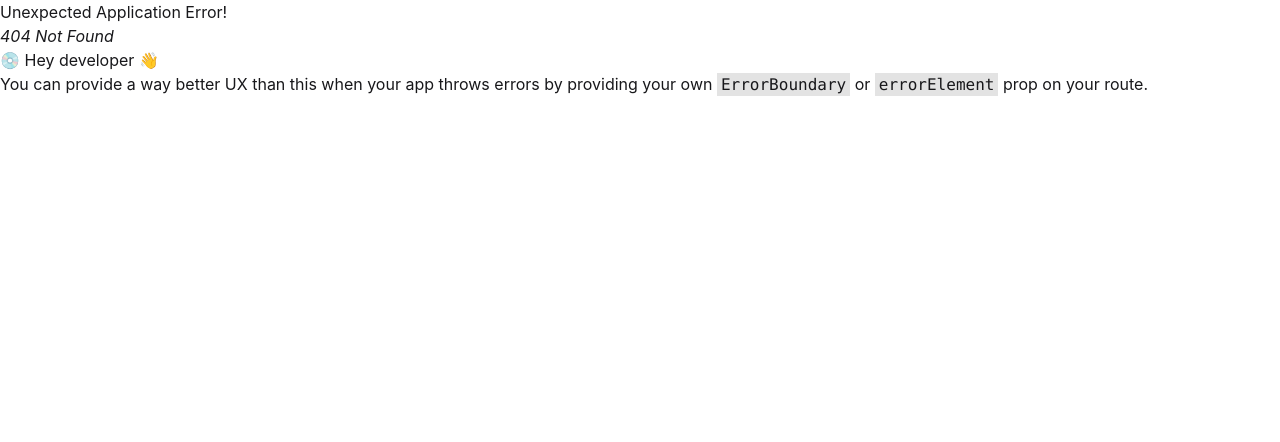
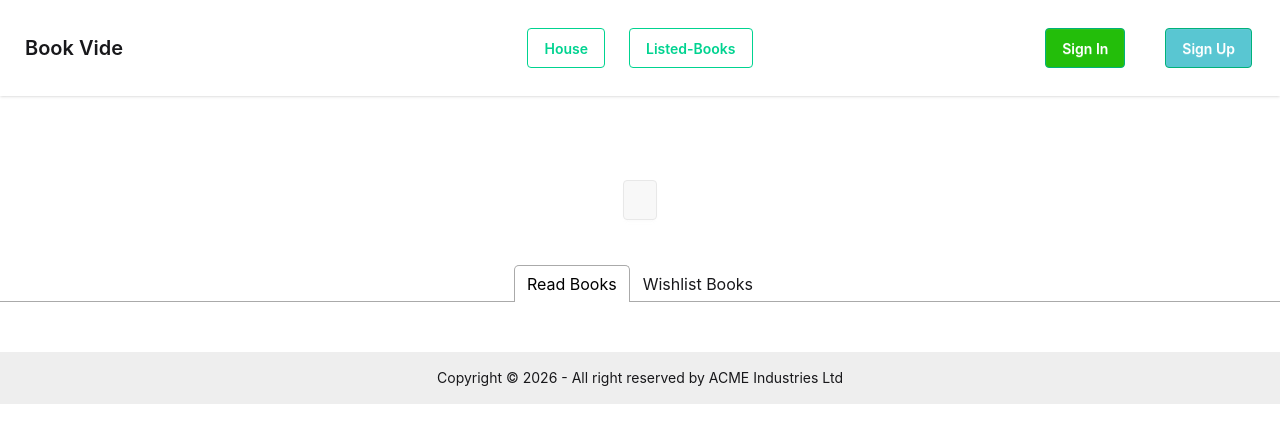
Before and after one commit to minajarifa/module-14, a React (Vite) app: page /Listed-Books in a window 1280 px wide. Before the commit this address had no page. Shown: the top 442 px of the page. Built offline with nearby package versions, Linux system fonts and the light colour scheme.

Commit message:
added login and register pages

```diff
--- a/package.json
+++ b/package.json
@@ -16,6 +16,7 @@
     "react-icons": "^5.6.0",
     "react-router": "^7.13.1",
     "react-router-dom": "^7.13.1",
+    "react-tabs": "^6.1.0",
     "recharts": "^3.8.0",
     "tailwindcss": "^4.2.1"
   },
--- a/src/Components/Book.jsx
+++ b/src/Components/Book.jsx
@@ -1,6 +1,6 @@
 import { CiStar } from "react-icons/ci";
 import { Link } from "react-router";
-export default function Book({ bookData }) {
+export default function Book({ bookData ,handleSort}) {
   const {
     image,
     author,
@@ -11,8 +11,10 @@ export default function Book({ bookData }) {
     rating,
     // review,
     tags,
+    // totalPages
   } = bookData;
   console.log(bookData);
+  // handleSort(bookName)
   return (
     <>
       <Link to={`/BookDetails/${bookId}`}>
--- a/src/Components/ReadList/ReadList.jsx
+++ b/src/Components/ReadList/ReadList.jsx
@@ -1,7 +1,26 @@
+import { useEffect, useState } from "react";
+import { getStoredBook } from "../../utility/addToDb";
+import Book from "../Book";
 
+export default function ReadList({ data,handleSort }) {
+  const [read, setRead] = useState([]);
 
-export default function ReadList() {
+  useEffect(() => {
+    const storedBookData = getStoredBook();
+    const convertedStoreBookData = storedBookData.map((id) => parseInt(id));
+
+    const myReadList = data.filter((book) =>
+      convertedStoreBookData.includes(book.bookId)
+    );
+
+    setRead(myReadList);
+  }, [data]);
+
   return (
-    <div>ReadList</div>
-  )
+    <div className="grid lg:grid-cols-3">
+      {read.map((bookData) => (
+        <Book key={bookData?.bookId} bookData={bookData} handleSort={handleSort}></Book>
+      ))}
+    </div>
+  );
 }
--- a/src/Layout/Header/Header.jsx
+++ b/src/Layout/Header/Header.jsx
@@ -5,6 +5,9 @@ export default function Header() {
     <>
       <NavLink className={`m-3  `} to={`/`}>
         <button className="btn btn-outline btn-success">House</button>
+      </NavLink>
+      <NavLink className={`m-3  `} to={`/Listed-Books`}>
+        <button className="btn btn-outline btn-success">Listed-Books</button>
       </NavLink>
     </>
   );
@@ -42,12 +45,18 @@ export default function Header() {
           <ul className="menu menu-horizontal px-1">{navLinks}</ul>
         </div>
         <div className="navbar-end ">
-          <button className="btn btn-active btn-success bg-[#23BE0A] text-white m-5">
+          <Link
+            to={`/Login`}
+            className="btn btn-active btn-success bg-[#23BE0A] text-white m-5"
+          >
             Sign In
-          </button>
-          <button className="btn btn-active btn-success bg-[#59C6D2] text-white m-5">
+          </Link>
+          <Link
+            to={`/Register`}
+            className="btn btn-active btn-success bg-[#59C6D2] text-white m-5"
+          >
             Sign Up
-          </button>
+          </Link>
         </div>
       </div>
     </div>
--- a/src/Pages/ListedBooks/ListedBooks.jsx
+++ b/src/Pages/ListedBooks/ListedBooks.jsx
@@ -1,7 +1,42 @@
+import { useLoaderData } from "react-router";
+import ReadList from "../../Components/ReadList/ReadList";
+import WishList from "../../Components/WishList/WishList";
+import { Tab, Tabs, TabList, TabPanel } from "react-tabs";
+import "react-tabs/style/react-tabs.css";
+import { useState } from "react";
+export default function ListedBooks() {
+  const data = useLoaderData();
+  const [sort,setSort]=useState("")
+  const handleSort =(type)=>{
+setSort(type)
+  }
+  return (
+    <div className="text-center">
+      <details className="dropdown my-10">
+        <summary className="btn m-1">{sort?sort:""}</summary>
+        <ul className="menu dropdown-content bg-base-100 rounded-box z-1 w-52 p-2 shadow-sm">
+          <li>
+            <a onClick={()=>handleSort(sort)}>Pages</a>
+          </li>
+          <li>
+            <a onClick={()=>handleSort()}>Ratings</a>
+          </li>
+        </ul>
+      </details>
+      <Tabs>
+        <TabList>
+          <Tab>Read Books</Tab>
+          <Tab>Wishlist Books</Tab>
+        </TabList>
 
-
-export default function ListedBooks() {
-  return (
-    <div>ListedBooks</div>
-  )
+        <TabPanel>
+          <ReadList data={data}
+          handleSort={handleSort} />
+        </TabPanel>
+        <TabPanel>
+          <WishList />
+        </TabPanel>
+      </Tabs>
+    </div>
+  );
 }
--- /dev/null
+++ b/src/Pages/Login/Login.jsx
@@ -0,0 +1,7 @@
+
+
+export default function Login() {
+  return (
+    <div>Login</div>
+  )
+}
--- /dev/null
+++ b/src/Pages/Register/Register.jsx
@@ -0,0 +1,7 @@
+
+
+export default function Register() {
+  return (
+    <div>Register</div>
+  )
+}
--- a/src/main.jsx
+++ b/src/main.jsx
@@ -12,6 +12,9 @@ import Uncrontrolled from './Pages/Uncontrolled/Uncrontrolled.jsx';
 import ProductManegment from './Pages/ProductManagment/ProductManegment.jsx';
 import House from './Pages/House/House.jsx';
 import BookDetails from './Pages/BookDetails/BookDetails.jsx';
+import ListedBooks from './Pages/ListedBooks/ListedBooks.jsx';
+import Login from './Pages/Login/Login.jsx';
+import Register from './Pages/Register/Register.jsx';
 const router = createBrowserRouter([
   {
     path: "/",
@@ -20,6 +23,11 @@ const router = createBrowserRouter([
       {
         path: "/",
         element: <House />,
+      },
+      {
+        path: "/Listed-Books",
+        Component: ListedBooks,
+         loader: ()=>fetch(`/booksData.json`)
       },
       {
         path: "/BookDetails/:id",
@@ -40,6 +48,14 @@ const router = createBrowserRouter([
       },
     ],
   },
+  {
+    path:'/Login',
+    Component:Login
+  },
+  {
+    path:'/Register',
+    Component:Register
+  }
 ]);
 createRoot(document.getElementById('root')).render(
   <StrictMode>
--- a/src/utility/addToDb.js
+++ b/src/utility/addToDb.js
@@ -17,4 +17,4 @@ const addToStoredDb = (id) => {
     localStorage.setItem("readList", data);
   }
 };
-export { addToStoredDb };
+export { addToStoredDb ,getStoredBook};
```
Also changed, not shown: 2 other files (tests, documents, lock files or other folders).
